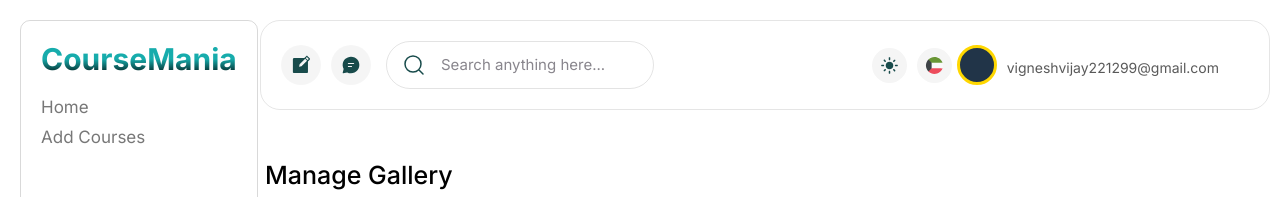
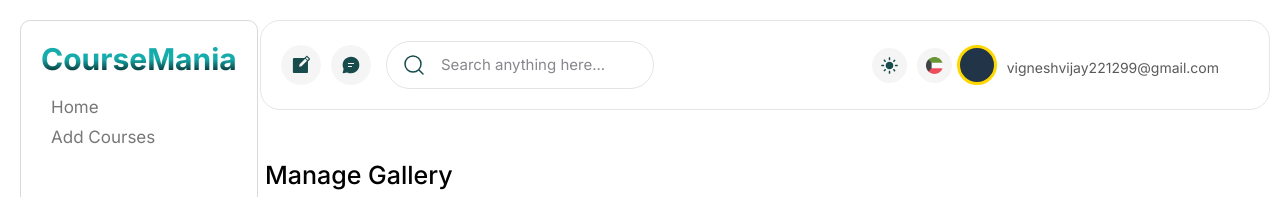
Before and after one commit to Vignesh-Developer002/CourseMania, a React (Vite) app in the folder Frontend/: page /Gallery in a window 1280 px wide. Shown: the top 197 px of the page. Built offline with nearby package versions, Linux system fonts and the light colour scheme; no server answers.

Commit message:
some commit

```diff
--- a/Frontend/src/components/AdminNav/AdminNav.css
+++ b/Frontend/src/components/AdminNav/AdminNav.css
@@ -19,6 +19,7 @@
     margin-top: 20px;
     display: flex;
     justify-content: flex-start;
+    padding-left: 10px;
 }
 .nav-list-1{
     display: flex;
--- a/Frontend/src/components/courseCertificate/CourseCertificate.jsx
+++ b/Frontend/src/components/courseCertificate/CourseCertificate.jsx
@@ -7,7 +7,7 @@ import { globalStore } from "../context/StoreContext";
 import axios from "axios";
 
 const CourseCertificate = () => {
-    const url ="http://192.168.1.82:4000"
+  const url = "http://192.168.1.82:4000";
   const { cousreImg, setCourseImg, certificateImg, setCertificateImg } =
     useContext(globalStore);
   const [btnStatusLeft, setBtnLeftStatus] = useState(false);
@@ -74,10 +74,13 @@ const CourseCertificate = () => {
       Object.values(certiAdminData).every((i) => i.length > 0)
     ) {
       //call api
-      const response = await axios.post(`${url}/addCourseCertificate`)
-      console.log(response.data)
+      const response = await axios.post(
+        `${url}/addCourseCertificate`,
+        courseAdminData,
+        certiAdminData
+      );
+      console.log(response.data);
     } else {
-
     }
   }
 
```
